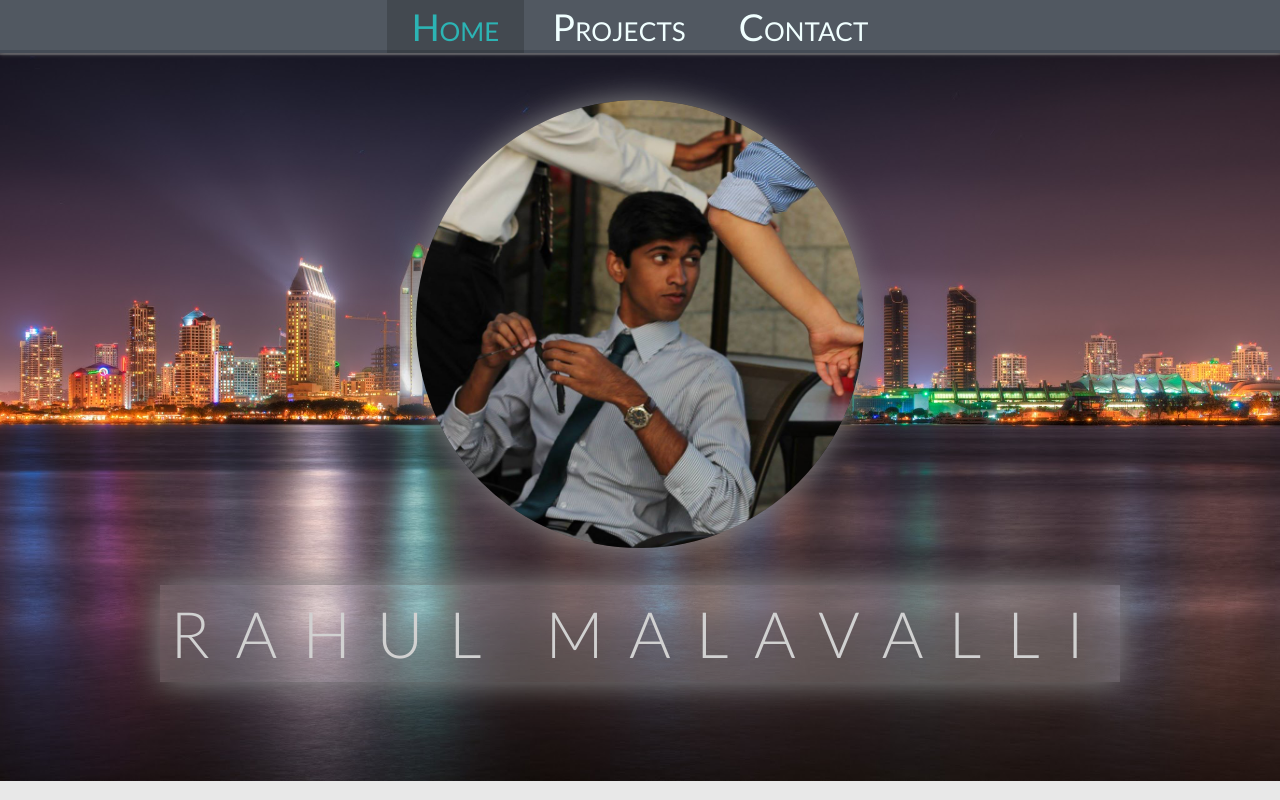
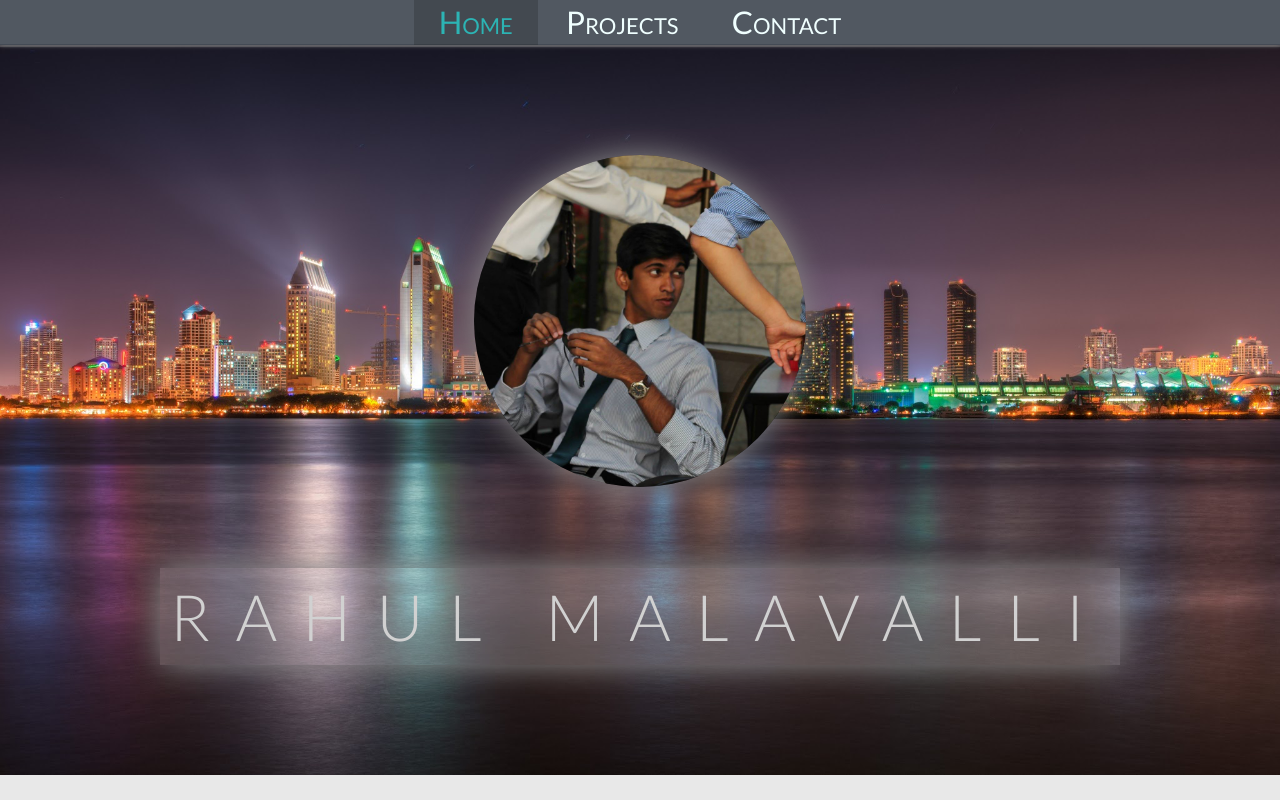
Before and after one commit to rahulm/rahulm.github.io, a plain HTML site: page index.html in a window 1280 px wide. Shown: the top 800 px of the page. Drawn offline with Linux system fonts and the light colour scheme.

Commit message:
Modified nav bar height to be based on vh, dynamically positioned welcome overlay based on nav bar height and background pic height.

```diff
--- a/index.html
+++ b/index.html
@@ -18,7 +18,7 @@
             .splashScreenWrapper {
                 z-index: 0;
             }
-            .splashScreenBackground {
+            #splashScreenBackground {
                 z-index: 0;
                 position: relative;
                 opacity: 1;
@@ -26,20 +26,18 @@
             .splashScreenOverlayPicture {
                 box-shadow: 0px 0px 30px #888888;
             }
-            .splashScreenOverlayText {
+            #splashScreenOverlayText {
                 background: rgba(255, 255, 255, 0.21);
                 text-align: center;
                 color: #d1d1d1;
                 padding: 10;
-/*                font-style: italic;*/
-/*                font-size: 33px;*/
                 letter-spacing: 2vw;
                 font-size: 5vw;
                 box-shadow: 0px 0px 30px #888888;
                 font-weight: 100;
             }
 
-            .splashScreenOverlay {
+            #splashScreenOverlay {
                 z-index: 5;
                 position: absolute;
                 width: 100%;
@@ -48,9 +46,20 @@
             }
 
         </style>
+
     </head>
 
-    <body>
+    <body onload="setOverlayHeight()" onresize="setOverlayHeight()">
+
+        <script>
+            function setOverlayHeight() {
+                var navHeight = document.getElementById("nav").offsetHeight;
+                var picHeight = document.getElementById("splashScreenBackground").offsetHeight;
+                var overlayHeight = navHeight + (0.15*picHeight);
+                document.getElementById("splashScreenOverlay").style.top=overlayHeight;
+//                document.getElementById("splashScreenOverlayText").innerHTML=navHeight;
+            }
+        </script>
 
         <!-- Floating Navigation Bar -->
         <nav id="nav">
@@ -76,16 +85,16 @@
 
             <!-- Big Central welcome screen -->
             <div class="splashScreenWrapper">
-                <div class="splashScreenBackground">
+                <div id="splashScreenBackground">
                     <img src="images/San-Diego-Skyline-at-Night.jpg" width="100%"/>
                 </div>
 
-                <span class="splashScreenOverlay">
-                    <img src="images/FacebookProfilePic2.jpg" style="border-radius:50%" width="35%" class="splashScreenOverlayPicture"/>
+                <span id="splashScreenOverlay">
+                    <img src="images/FacebookProfilePic2.jpg" style="border-radius:50%" width="26%" class="splashScreenOverlayPicture"/>
                 <br>
-                    <div style="height:3vw"></div>
+                    <div style="height:6.4vw"></div>
                     <br>
-                    <span class="splashScreenOverlayText">
+                    <span id="splashScreenOverlayText">
                         RAHUL MALAVALLI
                     </span>
                 </span>
--- a/styles.css
+++ b/styles.css
@@ -1,10 +1,10 @@
 #nav {
-        box-shadow: 0px 2px 1px rgba(136, 136, 136, 0.4);
-        text-align: center;
-        position: fixed;
-        width: 100%;
+    box-shadow: 0px 2px 1px rgba(136, 136, 136, 0.4);
+    text-align: center;
+    position: fixed;
+    width: 100%;
     z-index: 100;
-    }
+}
 
 nav ul {
     background: rgba(72, 79, 89, 0.94);
@@ -26,13 +26,17 @@ nav ul {
 nav ul li {
     float:inherit;
     text-align: center;
-    padding: 8px 25px;
     display: inline-block;
     margin: 0px;
+
+
+    /*Font stuff*/
     font-size: 37;
-/*    font-size: 3.5vw;*/
+    font-size: 3.9vh;
     font-variant:small-caps;
     color: #f0ffff;
+    padding: 8px 25px;
+    padding: 0.85vh 25px;
 }
 
 nav ul li:hover:not(.active) {
@@ -62,6 +66,7 @@ html, body {
 /*Main Content styles*/
 .mainContent {
     padding-top: 50px;
+    padding-top: 5.5vh;
     text-align: center;
     background: #E8E8E8;
     background-color: #E8E8E8;
```
